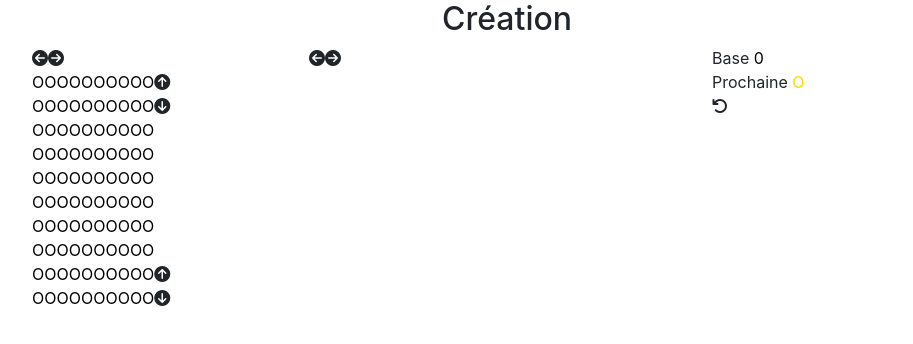
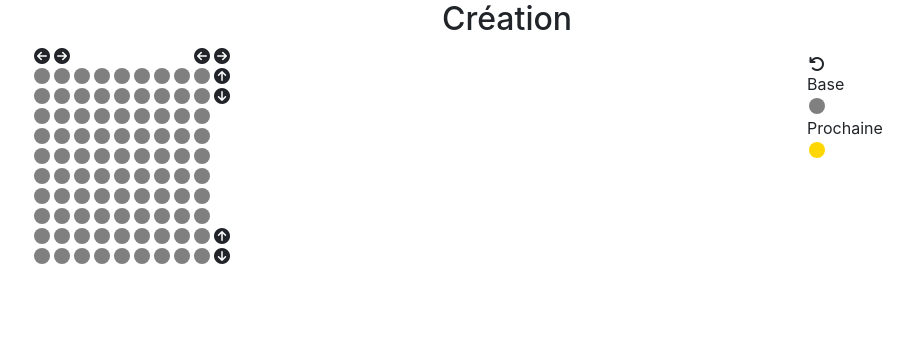
Before and after one commit to FabienLebas/mon-metier-a-tisser, a React (Create React App) app: page / in a window 1280 px wide. Shown: the top 344 px of the page, without its empty margins (133-1046 px from the left). Built offline with nearby package versions, Linux system fonts and the light colour scheme.

Commit message:
Pearls are now circles

```diff
--- a/src/App.css
+++ b/src/App.css
@@ -38,13 +38,20 @@
 }
 
 .perle{
-  padding-top: 0px;
-  padding-bottom: 0px;
-  padding-right: 0px;
-  padding-left: 0px;
+  margin-top: 2px;
+  margin-bottom: 2px;
+  margin-right: 2px;
+  margin-left: 2px;
+  width: 16px;
+  height: 16px;
+  border-radius: 50%
 }
 
-.colorSample{
-  height: 10px;
-  width: 20px;
+.fas{
+  display: table-row !important;
 }
+
+.undo{
+  margin-left: 2px;
+  margin-top:10px;
+}
--- a/src/App.js
+++ b/src/App.js
@@ -5,9 +5,21 @@ import 'bootstrap/dist/css/bootstrap.min.css';
 import Canvas from './components/Canvas';
 
 function App() {
+  const defaultMatrix = [
+    ["default", "default", "default", "default", "default", "default", "default", "default", "default"],
+    ["default", "default", "default", "default", "default", "default", "default", "default", "default"],
+    ["default", "default", "default", "default", "default", "default", "default", "default", "default"],
+    ["default", "default", "default", "default", "default", "default", "default", "default", "default"],
+    ["default", "default", "default", "default", "default", "default", "default", "default", "default"],
+    ["default", "default", "default", "default", "default", "default", "default", "default", "default"],
+    ["default", "default", "default", "default", "default", "default", "default", "default", "default"],
+    ["default", "default", "default", "default", "default", "default", "default", "default", "default"],
+    ["default", "default", "default", "default", "default", "default", "default", "default", "default"],
+    ["default", "default", "default", "default", "default", "default", "default", "default", "default"]
+  ];
   return (
     <div className="Mon métier à tisser">
-      <Canvas></Canvas>
+      <Canvas matrix={defaultMatrix}></Canvas>
     </div>
   );
 }
--- a/src/components/Canvas.js
+++ b/src/components/Canvas.js
@@ -6,25 +6,16 @@ export default class Canvas extends Component {
   constructor(props){
     super(props);
     this.state={
-      matrix:[
-        ["default", "default", "default", "default", "default", "default", "default", "default", "default", "default"],
-        ["default", "default", "default", "default", "default", "default", "default", "default", "default", "default"],
-        ["default", "default", "default", "default", "default", "default", "default", "default", "default", "default"],
-        ["default", "default", "default", "default", "default", "default", "default", "default", "default", "default"],
-        ["default", "default", "default", "default", "default", "default", "default", "default", "default", "default"],
-        ["default", "default", "default", "default", "default", "default", "default", "default", "default", "default"],
-        ["default", "default", "default", "default", "default", "default", "default", "default", "default", "default"],
-        ["default", "default", "default", "default", "default", "default", "default", "default", "default", "default"],
-        ["default", "default", "default", "default", "default", "default", "default", "default", "default", "default"],
-        ["default", "default", "default", "default", "default", "default", "default", "default", "default", "default"]
-      ],
-      defaultColor: "black",
+      matrix:this.props.matrix,
+      defaultColor: "grey",
       nextColor: "gold",
+      topEmptySpots: [1, 2, 3, 4, 5, 6],
       history: []
     }
   }
 
   addColumn = (side) => {
+    this.state.topEmptySpots.push(this.state.topEmptySpots.length + 1);
     let newMatrix = this.state.matrix;
     if (side === "left"){
       newMatrix = newMatrix.map(line => [this.state.defaultColor].concat(line))
@@ -37,6 +28,7 @@ export default class Canvas extends Component {
   }
 
   removeColumn = (side) => {
+    this.state.topEmptySpots.pop();
     let newMatrix = this.state.matrix;
     if (side === "left"){
       newMatrix = newMatrix.map(line => {
@@ -100,28 +92,28 @@ export default class Canvas extends Component {
         return (
           <Row key={indexLine}>
             {line.map((perleColor, indexColumn) => this.drawPerle(perleColor, indexColumn, indexLine))}
-            <span onClick={(event) => this.addLine("top")}><i class="fas fa-arrow-circle-up"></i></span>
+            <div className="perle" onClick={(event) => this.addLine("top")}><i className="fas perle fa-arrow-circle-up"></i></div>
           </Row>
         )
       case 1:
         return(
           <Row key={indexLine}>
             {line.map((perleColor, indexColumn) => this.drawPerle(perleColor, indexColumn, indexLine))}
-            <span onClick={(event) => this.removeLine("top")}><i class="fas fa-arrow-circle-down"></i></span>
+            <div className="perle" onClick={(event) => this.removeLine("top")}><i className="fas perle fa-arrow-circle-down"></i></div>
           </Row>
         )
       case this.state.matrix.length - 2:
         return(
           <Row key={indexLine}>
             {line.map((perleColor, indexColumn) => this.drawPerle(perleColor, indexColumn, indexLine))}
-            <span onClick={(event) => this.removeLine("bottom")}><i class="fas fa-arrow-circle-up"></i></span>
+            <div className="perle" onClick={(event) => this.removeLine("bottom")}><i className="fas perle fa-arrow-circle-up"></i></div>
           </Row>
         )
       case this.state.matrix.length -1:
         return(
           <Row key={indexLine}>
             {line.map((perleColor, indexColumn) => this.drawPerle(perleColor, indexColumn, indexLine))}
-            <span onClick={(event) => this.addLine("bottom")}><i class="fas fa-arrow-circle-down"></i></span>
+            <div className="perle" onClick={(event) => this.addLine("bottom")}><i className="fas perle fa-arrow-circle-down"></i></div>
           </Row>
         )
       default:
@@ -139,7 +131,7 @@ export default class Canvas extends Component {
       myColor = perleColor;
     }
     return(
-      <div key={indexColumn} style={{color: myColor}} className="perle" onClick={(event) => this.changePerleColor(indexColumn, indexLine, this.state.nextColor, true)}>O</div>
+      <div key={indexColumn} style={{background: myColor}} className="perle" onClick={(event) => this.changePerleColor(indexColumn, indexLine, this.state.nextColor, true)}></div>
     )
   }
 
@@ -197,7 +189,11 @@ export default class Canvas extends Component {
     )
   }
 
-
+  emptySpot = (key) => {
+    return(
+      <div key={key} className="perle"></div>
+    )
+  }
 
   render(){
     return(
@@ -207,31 +203,29 @@ export default class Canvas extends Component {
           <Row>
             <Col className="offset-1">
               <Row>
-                <Col className="col-4">
+                <Col >
                   <Row>
-                    <span onClick={(event) => this.addColumn("left")}><i class="fas fa-arrow-circle-left"></i></span>
-
-                    <span onClick={(event) => this.removeColumn("left")}><i class="fas fa-arrow-circle-right"></i></span>
-                  </Row>
-                </Col>
-                <Col className="col-4 offset-1">
-                  <Row>
-                    <span onClick={(event) => this.removeColumn("right")}><i class="fas fa-arrow-circle-left"></i></span>
-                    <span onClick={(event) => this.addColumn("right")}><i class="fas fa-arrow-circle-right"></i></span>
+                    <div className="perle" onClick={(event) => this.addColumn("left")}><i className="fas fa-arrow-circle-left"></i></div>
+                    <div className="perle" onClick={(event) => this.removeColumn("left")}><i className="fas perle fa-arrow-circle-right"></i></div>
+                    {this.state.topEmptySpots.map(e => this.emptySpot(e) )}
+                    <div className="perle" onClick={(event) => this.removeColumn("right")}><i className="fas perle fa-arrow-circle-left"></i></div>
+                    <div className="perle" onClick={(event) => this.addColumn("right")}><i className="fas perle fa-arrow-circle-right"></i></div>
                   </Row>
                 </Col>
               </Row>
               {this.state.matrix.map((line, index) => this.drawLineMatrix(line, index))}
             </Col>
 
-            <Col className="col-4">
+            <Col className="col-3">
+              <div className="undo">
+                <i className="fas fa-undo" onClick={this.undo}></i>
+              </div>
               <div data-toggle="modal" data-target="#defaultColorModal">
-                Base <span className="colorSample" style={{color: this.state.defaultColor}}>0</span>
+                Base <div className="perle" style={{background: this.state.defaultColor}}></div>
               </div>
               <div data-toggle="modal" data-target="#nextColorModal">
-                Prochaine  <span className="colorSample" style={{color: this.state.nextColor}}>O</span>
+                Prochaine  <div className="perle" style={{background: this.state.nextColor}}></div>
               </div>
-              <i class="fas fa-undo" onClick={this.undo}></i>
             </Col>
           </Row>
         </Container>
```
